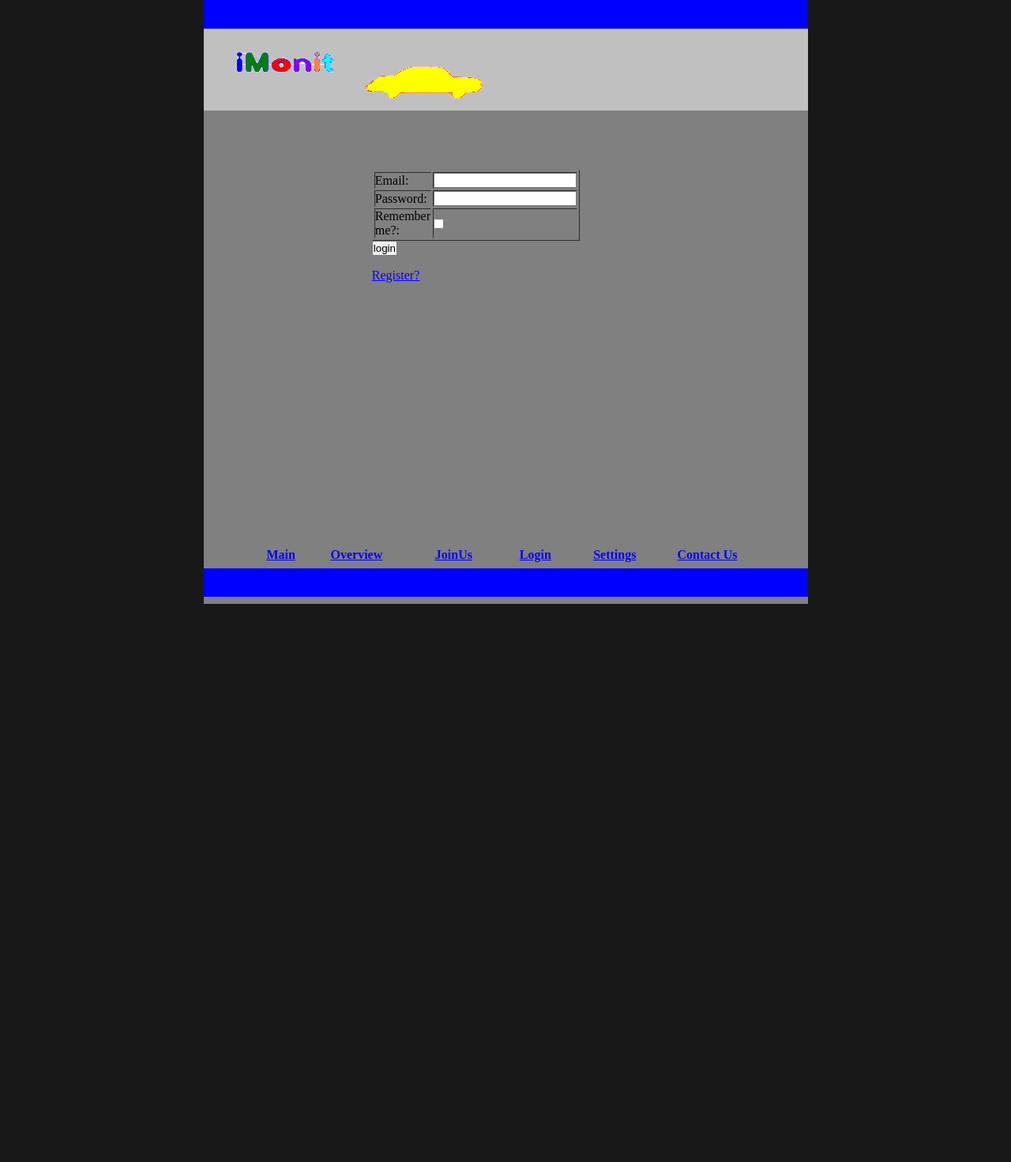
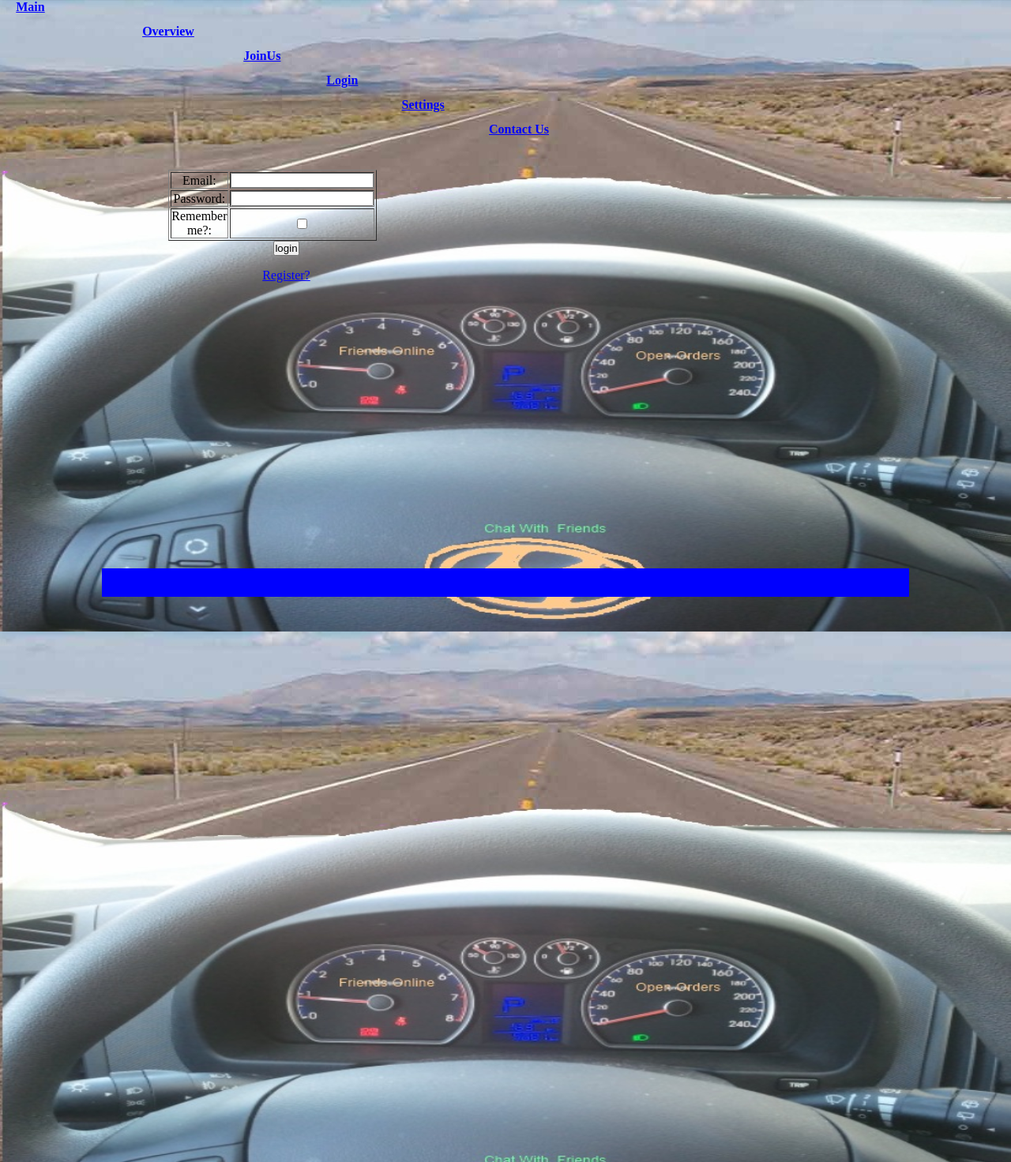
Before and after one commit to aviadzer/iMonit, a PHP site: page / in a window 1280 px wide. Shown: the whole page at 79% size. Run offline with PHP 8.4, Linux system fonts and the light colour scheme.

Commit message:
continued arranging in directoris, and made the entry page more organized

```diff
--- a/imonit.css
+++ /dev/null
@@ -1,72 +0,0 @@
-/*--- Avanquest WebEasy Document Style ---*/
-
-*                   { /* All Elements */
-	margin          : 0px;
-	padding         : 0px;
-	}
-a:link              { /* Document Links */
-	color           : #0000FF;
-	}
-a:visited           { /* Visited Links */
-	color           : #800080;
-	}
-a:hover             { /* Hover Links */
-	color           : #FF0000;
-	}
-a:active            { /* Active Links */
-	color           : #FF0000;
-	}
-ol,ul               { /* All Lists */
-	margin          : 1em;
-	padding-left    : 2em;
-	}
-p                   { /* All Paragraphs */
-	margin-bottom   : 1em;
-	}
-.address            {
-	color           : #000000;
-	font            : italic 10pt 'Verdana', 'Lucida Grande', Arial, sans-serif;
-	}
-.citation           {
-	color           : #000000;
-	font            : italic 12pt 'Verdana', 'Lucida Grande', Arial, sans-serif;
-	}
-.code               {
-	color           : #000080;
-	font            : 12pt 'Courier New', monospace;
-	}
-.emphasis           {
-	color           : #000000;
-	font            : italic 12pt 'Verdana', 'Lucida Grande', Arial, sans-serif;
-	}
-.heading1           {
-	color           : #000000;
-	font            : bold 24pt 'Arial', Helvetica, sans-serif;
-	}
-.heading2           {
-	color           : #000000;
-	font            : bold 20pt 'Arial', Helvetica, sans-serif;
-	}
-.heading3           {
-	color           : #000000;
-	font            : 18pt 'Arial', Helvetica, sans-serif;
-	}
-.heading4           {
-	color           : #000000;
-	font            : italic 16pt 'Arial', Helvetica, sans-serif;
-	}
-.heading5           {
-	color           : #000000;
-	font            : 14pt 'Arial', Helvetica, sans-serif;
-	}
-.heading6           {
-	color           : #000000;
-	font            : 12pt 'Arial', Helvetica, sans-serif;
-	}
-.small              {
-	color           : #000080;
-	font            : 8pt 'Verdana', 'Lucida Grande', Arial, sans-serif;
-	}
-
-
-/*--- EndOfFile ---*/
--- a/index.css
+++ /dev/null
@@ -1,206 +0,0 @@
-/*--- Avanquest WebEasy Page Style ---*/
-
-
-.littleform              { /* Common */
-	font            : 6pt 'MS Sans Serif';
-	color           : #000000;
-	}
-.smallform               { /* Common */
-	font            : 6pt 'MS Sans Serif';
-	color           : #000000;
-	padding         :   1.50pt;
-	}
-.footer               { /* Common */
-	font            : /*italic*/bold 12pt 'Times New Roman', Book, Georgia, serif;
-	color           : #000000;
-	}
-
-.login_error               { /* Common */
-	font            : bold 10pt 'MS Sans Serif';
-	color           : #FF8C00;
-	padding         : 1.50pt;
-	}
-
-.usermng	{
-	font            : bold 10pt 'MS Sans Serif';
-	color           : #000000;
-}
-
-#login_error	{
-	position        : absolute;
-	left            : 560.00pt;
-	top             :  35.25pt;
-}
-
-input#loginbutton           {
-	position        : absolute;
-	left            : 414.00pt;
-	top             :  65.25pt;
-	width           :  50.25pt;
-	height          :  23.25pt;
-	}
-
-input#login_name            { /* Password password  */
-	position        : absolute;
-	left            : 462.00pt;
-	top             :  36.25pt;
-	width           :  75.75pt;
-	height          :   9.25pt;
-	}
-input#login_password            { /* Password password  */
-	position        : absolute;
-	left            : 462.00pt;
-	top             :  51.00pt;
-	width           :  75.75pt;
-	height          :   8.25pt;
-	}
-input#remember            { /* Check Box check_box oncl... */
-	position        : absolute;
-	left            : 466.50pt;
-	top             :  64.50pt;
-	height          :  13.50pt;
-	}
-
-
-div#page            { /* Page Holder */
-	background-color: Gray;
-	position        : relative;
-	width           : 573.75pt;
-	height          : 573.75pt;
-	text-align      : left;
-	margin-left     : auto;
-	margin-right    : auto;
-	}
-body                { /* Page Body */
-	background-color: #181818  ;
-	text-align      : center;
-	}
-
-	/* Images setting */
-
-/* Header with login form */
-span#upper-header            { /* header.png */
-	background      : transparent url(header.png) no-repeat top left;
-	position        : absolute;
-	left            :   0.00pt;
-	top             :   0.00pt;
-	width           : 573.75pt;
-	height          : 564.00pt;
-	}
-
-
-span#lower-header            { /* header.png */
-	background      : transparent url(header.png) no-repeat top left;
-	position        : absolute;
-	left            : 0.00pt;
-	top          	: 540.00pt;
-	width           : 573.75pt;
-	height          : 564.00pt;
-	}
-
-/* Header with out login form */
-span#headerwithoutlogin            { /* headerwithoutlogin.png */
-	background      : transparent url(headerwithoutlogin.png) no-repeat top left;
-	position        : absolute;
-	left            :   0.00pt;
-	top             :   15.00pt;
-	width           : 573.75pt;
-	height          : 564.00pt;
-}
-
-/* Header with out login form */
-span#logo            { /* headerwithoutlogin.png */
-	background      : transparent url(imonit.png) no-repeat top left;
-	position        : absolute;
-	left            :   0.00pt;
-	top             :   28.00pt;
-	width           : 573.75pt;
-	height          : 564.00pt;
-	}
-
-
-/* Body image - can be replaced by other image */
-span#bodyimage            { /* main2.png */
-	background      : transparent url(main2.png) no-repeat center;
-	position        : absolute;
-	left            : 10.00pt;
-	top             : 120.00pt;
-	width           : 550.00pt;
-	height          : 400.00pt;
-	}
-
-span#joinus            { /* main2.png */
-	background      : transparent url(joinus.png) no-repeat center;
-	position        : absolute;
-	left            : 20.00pt;
-	top             : 120.00pt;
-	width           : 180.00pt;
-	height          : 180.00pt;
-}
-
-div#usermng              { /* ContactUs */
-	position        : absolute;
-	left            : 430.00pt;
-	top             : 7.00pt;
-	width           : 130.50pt;
-	height          : 23.25pt;
-}
-
-/*** Main settings ***/
-div#centered             { /* Main page / Index */
-	position        : absolute;
-	left            : 160.00pt;
-	top             : 120.75pt;
-	}
-
-/*** Footer settings ***/
-
-div#main             { /* Main page / Index */
-	position        : absolute;
-	left            : 60.00pt;
-	top             : 520.75pt;
-	width           :  57.75pt;
-	height          :  23.25pt;
-	}
-
-div#overview              { /* OverView */
-	position        : absolute;
-	left            : 120.75pt;
-	top             : 520.75pt;
-	width           :  78.00pt;
-	height          :  23.25pt;
-	}
-div#register             { /* JoinUs/Register */
-	position        : absolute;
-	left            : 220.00pt;
-	top             : 520.75pt;
-	width           :  57.75pt;
-	height          :  23.25pt;
-	}
-div#login              { /* Login */
-	position        : absolute;
-	left            :  300.25pt;
-	top             : 520.75pt;
-	width           :  49.50pt;
-	height          :  23.25pt;
-	}
-div#settings              { /* Settings */
-	position        : absolute;
-	left            : 370.25pt;
-	top             : 520.75pt;
-	width           :  63.00pt;
-	height          :  23.25pt;
-	}
-div#contact              { /* ContactUs */
-	position        : absolute;
-	left            : 450.00pt;
-	top             : 520.75pt;
-	width           :  85.50pt;
-	height          :  23.25pt;
-	}
-/*** Footer settings ***/
-
-
-
-
-/*--- EndOfFile ---*/
--- a/style/index.css
+++ b/style/index.css
@@ -10,6 +10,9 @@
 	color           : #000000;
 	padding         :   1.50pt;
 	}
+
+
+
 .footer               { /* Common */
 	font            : /*italic*/bold 12pt 'Times New Roman', Book, Georgia, serif;
 	color           : #000000;
@@ -62,45 +65,49 @@
 	}
 
 
-div#page            { /* Page Holder */
+div.content            { /* Page Holder */
 	background-color: Gray;
 	position        : relative;
 	width           : 573.75pt;
-	height          : 573.75pt;
+	height          : 450pt;
+	top				: 140px;
 	text-align      : left;
 	margin-left     : auto;
 	margin-right    : auto;
+	opacity			: 0.8;
 	}
 body                { /* Page Body */
-	background-color: #181818  ;
+	background      :  url('../img/Drivers_Screen.jpg') no-repeat fixed center;
+	background-size	:	100% 100%;
+	/*background-color: #181818  ;*/
 	text-align      : center;
 	}
 
 	/* Images setting */
 
 /* Header with login form */
-span#upper-header            { /* header.png */
-	background      : transparent url(header.png) no-repeat top left;
+div.upper-header            { /* header.png */
+	background      : transparent url(../img/header.png) no-repeat top center;
 	position        : absolute;
 	left            :   0.00pt;
 	top             :   0.00pt;
-	width           : 573.75pt;
+	width           : 100%; /*573.75pt;*/
 	height          : 564.00pt;
 	}
 
 
 span#lower-header            { /* header.png */
-	background      : transparent url(header.png) no-repeat top left;
+	background      : transparent url(../img/header.png) no-repeat top center;
 	position        : absolute;
 	left            : 0.00pt;
 	top          	: 540.00pt;
-	width           : 573.75pt;
+	width           : 100%; /*573.75pt;*/
 	height          : 564.00pt;
 	}
 
 /* Header with out login form */
 span#headerwithoutlogin            { /* headerwithoutlogin.png */
-	background      : transparent url(headerwithoutlogin.png) no-repeat top left;
+	background      : transparent url(../img/headerwithoutlogin.png) no-repeat top left;
 	position        : absolute;
 	left            :   0.00pt;
 	top             :   15.00pt;
@@ -109,19 +116,19 @@
 }
 
 /* Header with out login form */
-span#logo            { /* headerwithoutlogin.png */
-	background      : transparent url(imonit.png) no-repeat top left;
+span.logo            { /* headerwithoutlogin.png */
+	background      : transparent url(../img/imonit.png) no-repeat top center;
 	position        : absolute;
 	left            :   0.00pt;
 	top             :   28.00pt;
-	width           : 573.75pt;
+	width           : 100%; /*573.75pt;*/
 	height          : 564.00pt;
 	}
 
 
 /* Body image - can be replaced by other image */
 span#bodyimage            { /* main2.png */
-	background      : transparent url(main2.png) no-repeat center;
+	background      : transparent url(../img/main2.png) no-repeat center;
 	position        : absolute;
 	left            : 10.00pt;
 	top             : 120.00pt;
@@ -130,7 +137,7 @@
 	}
 
 span#joinus            { /* main2.png */
-	background      : transparent url(joinus.png) no-repeat center;
+	background      : transparent url(../img/joinus.png) no-repeat center;
 	position        : absolute;
 	left            : 20.00pt;
 	top             : 120.00pt;
@@ -155,46 +162,55 @@
 
 /*** Footer settings ***/
 
+div.centerfooter		{/*all footer is inside a DIV */
+	position        : absolute;
+	left            : 40%;
+	top             : 500pt;
+	margin-left		: auto;
+	margin-right 	: auto;
+	text-align		: left;
+	}
+
 div#main             { /* Main page / Index */
-	position        : absolute;
-	left            : 60.00pt;
-	top             : 520.75pt;
+	position        : relative;
+	/*left            : 60.00pt;
+	top             : 520.75pt; */
 	width           :  57.75pt;
 	height          :  23.25pt;
 	}
 
 div#overview              { /* OverView */
-	position        : absolute;
+	position        : relative;
 	left            : 120.75pt;
-	top             : 520.75pt;
+	/*top             : 520.75pt;*/
 	width           :  78.00pt;
 	height          :  23.25pt;
 	}
 div#register             { /* JoinUs/Register */
-	position        : absolute;
+	position        : relative;
 	left            : 220.00pt;
-	top             : 520.75pt;
+	/*top             : 520.75pt;*/
 	width           :  57.75pt;
 	height          :  23.25pt;
 	}
 div#login              { /* Login */
-	position        : absolute;
+	position        : relative;
 	left            :  300.25pt;
-	top             : 520.75pt;
+	/*top             : 520.75pt;*/
 	width           :  49.50pt;
 	height          :  23.25pt;
 	}
 div#settings              { /* Settings */
-	position        : absolute;
+	position        : relative;
 	left            : 370.25pt;
-	top             : 520.75pt;
+	/*top             : 520.75pt;*/
 	width           :  63.00pt;
 	height          :  23.25pt;
 	}
 div#contact              { /* ContactUs */
-	position        : absolute;
+	position        : relative;
 	left            : 450.00pt;
-	top             : 520.75pt;
+	/*top             : 520.75pt;*/
 	width           :  85.50pt;
 	height          :  23.25pt;
 	}
--- a/style/login.css
+++ b/style/login.css
@@ -1,6 +1,6 @@
 /* Settings Backgrounnd */
 span#loginimage         { /* settingsbackground.png */
-	background      : transparent url(login.png) no-repeat center;
+	background      : transparent url(../img/login.png) no-repeat center;
 	position        : absolute;
 	left            : 90.00pt;
 	top             : 100.00pt;
```
Also changed, not shown: change.php (deleted, +0 -80 lines), controller/home_controller.php (added, +14 -0 lines), home.php (deleted, +0 -39 lines), login.css (deleted, +0 -63 lines), view/footer_view.php (added, +36 -0 lines), view/header_view.php (added, +28 -0 lines), view/home_view.php (added, +17 -0 lines), header.PNG (deleted), iMonit.png (deleted), img/Drivers_Screen.jpg (added), img/login.png (renamed from login.png), view/enter_view.php (renamed from enter.php), view/session_view.php (renamed from session.php).
